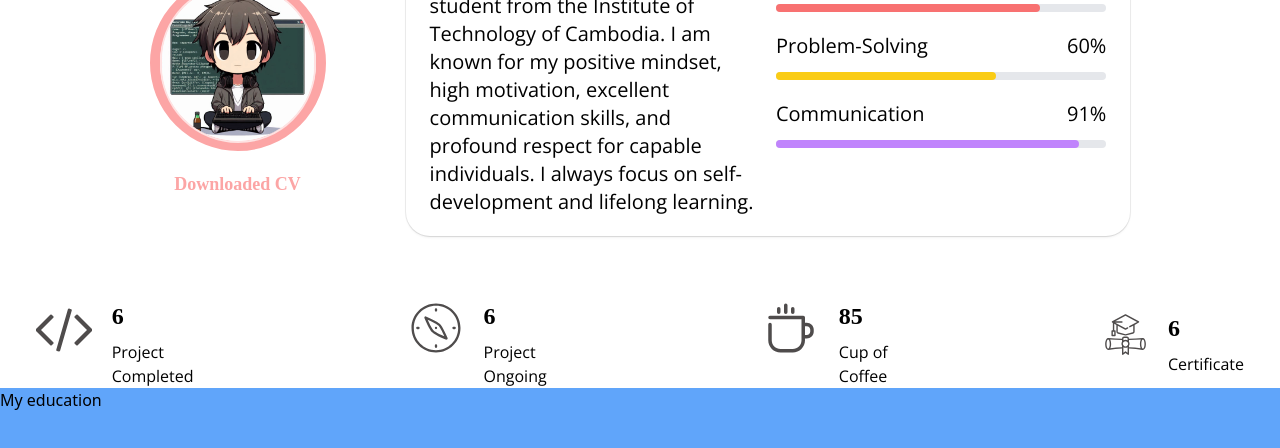
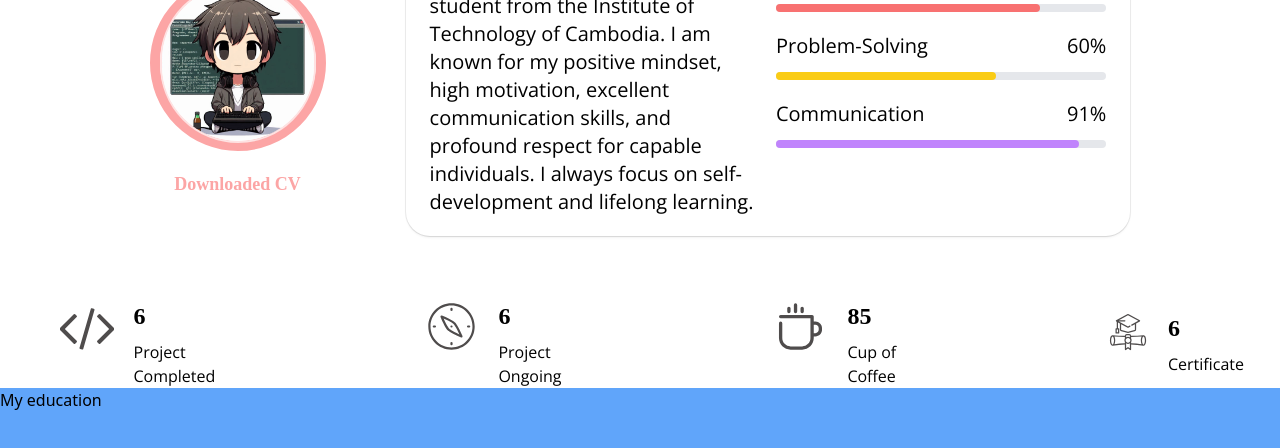
Before and after one commit to ChanSuvannet/Chan-Suvannet-Portfolio, a React (Vite) app in the folder web/: page / in a window 1280 px wide. Shown: the part 1028-1476 px from the top of the page. Built offline with nearby package versions, Linux system fonts and the light colour scheme; a web font is replaced by a local one.

Commit message:
test style

```diff
--- a/web/src/app/main/cp/content/about/about.component.jsx
+++ b/web/src/app/main/cp/content/about/about.component.jsx
@@ -91,7 +91,7 @@ const AboutMeComponent = () => {
             </div>
           </div>
         </div>
-        <div className="flex justify-center items-center gap-44 mt-16 max-600:mt-8 max-600:mb-8 max-600:grid max-600:grid-cols-2 max-600:gap-5 ">
+        <div className="flex justify-center items-center gap-44 mt-16 max-600:mt-8 max-600:mb-8 max-600:grid max-600:grid-cols-2 max-600:gap-5 pl-6">
           <div className="flex gap-5 ">
             <div>
               <img
```
